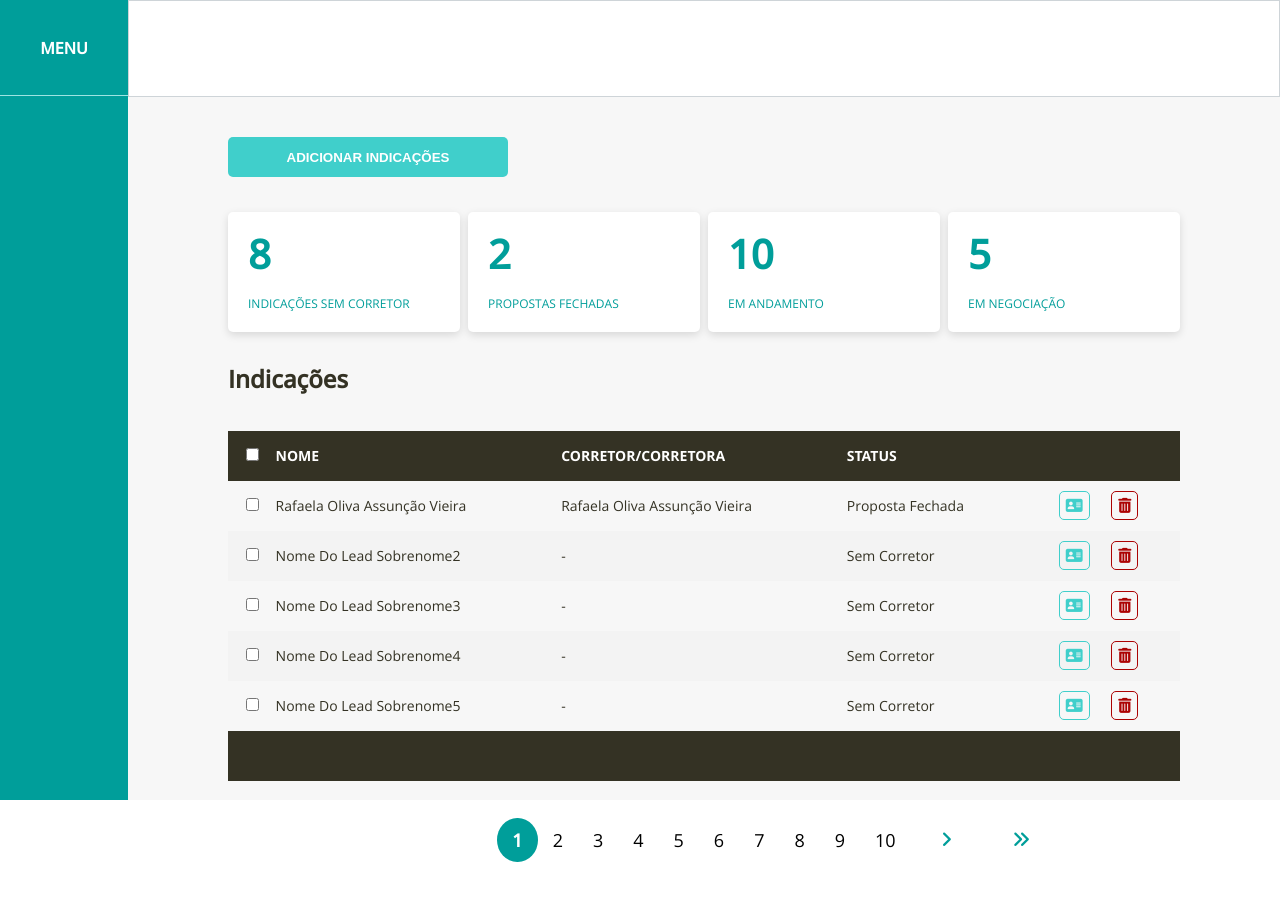
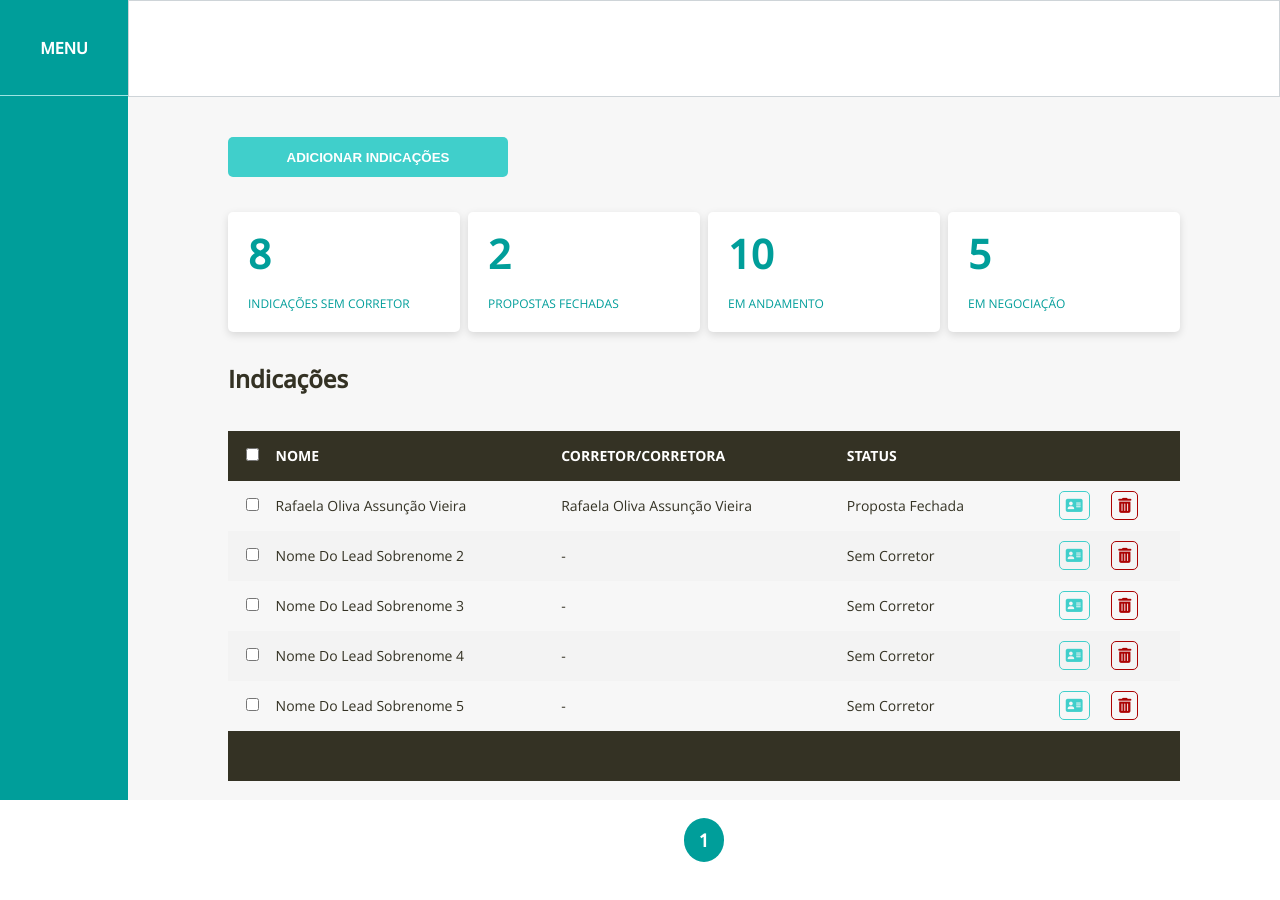
Before and after one commit to erika0liveira/desafio-frontend-angular, an Angular app: page /dashboard in a window 1280 px wide. Shown: the top 900 px of the page. Built offline with nearby package versions, Linux system fonts and the light colour scheme.

Commit message:
exibir cadastros

```diff
--- a/src/app/dashboard/dashboard.component.html
+++ b/src/app/dashboard/dashboard.component.html
@@ -1,5 +1,5 @@
 <div class="add-indicacoes">
-    <button>adicionar indicações</button>
+    <button routerLink="../cadastro-indicacoes">adicionar indicações</button>
 </div>
 
 <div class="cards-status">
--- a/src/app/dashboard/dashboard.component.scss
+++ b/src/app/dashboard/dashboard.component.scss
@@ -1,3 +1,7 @@
+button:hover {
+    cursor: pointer;
+}
+
 div {
     margin-bottom: 35px;
 
--- a/src/app/dashboard/tabela-indicacoes/tabela-indicacoes.component.html
+++ b/src/app/dashboard/tabela-indicacoes/tabela-indicacoes.component.html
@@ -16,7 +16,7 @@
             <td class="col-corretor">{{ valor.corretor }}</td>
             <td class="col-status">{{ valor.status }}</td>
             <td class="col-acoes icones">
-                <i class="fa fa-address-card"></i>
+                <i routerLink="../detalhes-indicacoes" [state]="valor" class="fa fa-address-card"></i>
                 <i class="fas fa-trash-alt"></i>
         </tr>
     </tbody>
--- a/src/app/dashboard/tabela-indicacoes/tabela-indicacoes.component.scss
+++ b/src/app/dashboard/tabela-indicacoes/tabela-indicacoes.component.scss
@@ -1,3 +1,7 @@
+i:hover {
+    cursor: pointer;
+}
+
 table {
     width: 100%;
     line-height: 50px;
--- a/src/app/dashboard/tabela-indicacoes/tabela-indicacoes.component.ts
+++ b/src/app/dashboard/tabela-indicacoes/tabela-indicacoes.component.ts
@@ -13,302 +13,48 @@ export class TabelaIndicacoesComponent implements OnInit {
       check: false,
       nome: "rafaela oliva assunção vieira",
       corretor: "rafaela oliva assunção vieira",
-      status: "proposta fechada"
+      status: "proposta fechada",
+      telefone: "21999999999",
+      email: "a@email.com",
+      empresa: "xyz"
     },
     {
       check: false,
-      nome: "nome do lead sobrenome2",
+      nome: "nome do lead sobrenome 2",
       corretor: "-",
-      status: "sem corretor"
+      status: "sem corretor",
+      telefone: "11888888888",
+      email: "b@email.com.br",
+      empresa: ""
     },
     {
       check: false,
-      nome: "nome do lead sobrenome3",
+      nome: "nome do lead sobrenome 3",
       corretor: "-",
-      status: "sem corretor"
+      status: "sem corretor",
+      telefone: "45777777777",
+      email: "c@email.com.br",
+      empresa: "jkl"
     },
     {
       check: false,
-      nome: "nome do lead sobrenome4",
+      nome: "nome do lead sobrenome 4",
       corretor: "-",
-      status: "sem corretor"
+      status: "sem corretor",
+      telefone: "12666666666",
+      email: "d@email.com.br",
+      empresa: ""
     },
     {
       check: false,
-      nome: "nome do lead sobrenome5",
+      nome: "nome do lead sobrenome 5",
       corretor: "-",
-      status: "sem corretor"
+      status: "sem corretor",
+      telefone: "58555555555",
+      email: "e@email.com.br",
+      empresa: "asd"
     },
-    {
-      check: false,
-      nome: "nome do lead sobrenome 6",
-      corretor: "-",
-      status: "sem corretor"
-    },
-    {
-      check: false,
-      nome: "nome do lead sobrenome 7",
-      corretor: "-",
-      status: "sem corretor"
-    },
-    {
-      check: false,
-      nome: "nome do lead sobrenome8",
-      corretor: "-",
-      status: "sem corretor"
-    },
-    {
-      check: false,
-      nome: "nome do lead sobrenome9",
-      corretor: "-",
-      status: "sem corretor"
-    },
-    {
-      check: false,
-      nome: "nome do lead sobrenome10",
-      corretor: "-",
-      status: "sem corretor"
-    },
-    {
-      check: false,
-      nome: "nome do lead sobrenome11",
-      corretor: "-",
-      status: "sem corretor"
-    },
-    {
-      check: false,
-      nome: "nome do lead sobrenome12",
-      corretor: "-",
-      status: "sem corretor"
-    },
-    {
-      check: false,
-      nome: "nome do lead sobrenome13",
-      corretor: "-",
-      status: "sem corretor"
-    },
-    {
-      check: false,
-      nome: "nome do lead sobrenome14",
-      corretor: "-",
-      status: "sem corretor"
-    },
-    {
-      check: false,
-      nome: "nome do lead sobrenome15",
-      corretor: "-",
-      status: "sem corretor"
-    },
-    {
-      check: false,
-      nome: "nome do lead sobrenome16",
-      corretor: "-",
-      status: "sem corretor"
-    },
-    {
-      check: false,
-      nome: "nome do lead sobrenome17",
-      corretor: "-",
-      status: "sem corretor"
-    },
-    {
-      check: false,
-      nome: "nome do lead sobrenome18",
-      corretor: "-",
-      status: "sem corretor"
-    },
-    {
-      check: false,
-      nome: "nome do lead sobrenome19",
-      corretor: "-",
-      status: "sem corretor"
-    },
-    {
-      check: false,
-      nome: "nome do lead sobrenome20",
-      corretor: "-",
-      status: "sem corretor"
-    },
-    {
-      check: false,
-      nome: "nome do lead sobrenome21",
-      corretor: "-",
-      status: "sem corretor"
-    },
-    {
-      check: false,
-      nome: "nome do lead sobrenome22",
-      corretor: "-",
-      status: "sem corretor"
-    },
-    {
-      check: false,
-      nome: "nome do lead sobrenome23",
-      corretor: "-",
-      status: "sem corretor"
-    },
-    {
-      check: false,
-      nome: "nome do lead sobrenome24",
-      corretor: "-",
-      status: "sem corretor"
-    },
-    {
-      check: false,
-      nome: "nome do lead sobrenome25",
-      corretor: "-",
-      status: "sem corretor"
-    },
-    {
-      check: false,
-      nome: "nome do lead sobrenome26",
-      corretor: "-",
-      status: "sem corretor"
-    },
-    {
-      check: false,
-      nome: "nome do lead sobrenome27",
-      corretor: "-",
-      status: "sem corretor"
-    },
-    {
-      check: false,
-      nome: "nome do lead sobrenome28",
-      corretor: "-",
-      status: "sem corretor"
-    },
-    {
-      check: false,
-      nome: "nome do lead sobrenome29",
-      corretor: "-",
-      status: "sem corretor"
-    },
-    {
-      check: false,
-      nome: "nome do lead sobrenome30",
-      corretor: "-",
-      status: "sem corretor"
-    },
-    {
-      check: false,
-      nome: "nome do lead sobrenome31",
-      corretor: "-",
-      status: "sem corretor"
-    },
-    {
-      check: false,
-      nome: "nome do lead sobrenome32",
-      corretor: "-",
-      status: "sem corretor"
-    },
-    {
-      check: false,
-      nome: "nome do lead sobrenome33",
-      corretor: "-",
-      status: "sem corretor"
-    },
-    {
-      check: false,
-      nome: "nome do lead sobrenome34",
-      corretor: "-",
-      status: "sem corretor"
-    },
-    {
-      check: false,
-      nome: "nome do lead sobrenome35",
-      corretor: "-",
-      status: "sem corretor"
-    },
-    {
-      check: false,
-      nome: "nome do lead sobrenome",
-      corretor: "-",
-      status: "sem corretor"
-    },
-    {
-      check: false,
-      nome: "nome do lead sobrenome",
-      corretor: "-",
-      status: "sem corretor"
-    },
-    {
-      check: false,
-      nome: "nome do lead sobrenome",
-      corretor: "-",
-      status: "sem corretor"
-    },
-    {
-      check: false,
-      nome: "nome do lead sobrenome",
-      corretor: "-",
-      status: "sem corretor"
-    },
-    {
-      check: false,
-      nome: "nome do lead sobrenome",
-      corretor: "-",
-      status: "sem corretor"
-    },
-    {
-      check: false,
-      nome: "nome do lead sobrenome",
-      corretor: "-",
-      status: "sem corretor"
-    },
-    {
-      check: false,
-      nome: "nome do lead sobrenome",
-      corretor: "-",
-      status: "sem corretor"
-    },
-    {
-      check: false,
-      nome: "nome do lead sobrenome",
-      corretor: "-",
-      status: "sem corretor"
-    },
-    {
-      check: false,
-      nome: "nome do lead sobrenome",
-      corretor: "-",
-      status: "sem corretor"
-    },
-    {
-      check: false,
-      nome: "nome do lead sobrenome",
-      corretor: "-",
-      status: "sem corretor"
-    },
-    {
-      check: false,
-      nome: "nome do lead sobrenome",
-      corretor: "-",
-      status: "sem corretor"
-    },
-    {
-      check: false,
-      nome: "nome do lead sobrenome",
-      corretor: "-",
-      status: "sem corretor"
-    },
-    {
-      check: false,
-      nome: "nome do lead sobrenome",
-      corretor: "-",
-      status: "sem corretor"
-    },
-    {
-      check: false,
-      nome: "nome do lead sobrenome",
-      corretor: "-",
-      status: "sem corretor"
-    },
-    {
-      check: false,
-      nome: "nome do lead sobrenome ULTIMO",
-      corretor: "-",
-      status: "sem corretor"
-    }
+
   ]
 
   maximoPagina = 5
--- a/src/app/detalhes-indicacoes/detalhes-indicacoes.component.html
+++ b/src/app/detalhes-indicacoes/detalhes-indicacoes.component.html
@@ -16,32 +16,32 @@
 
             <div class="informacoes-indicado nome-indicado">
                 <p class="titulo-informacao">Nome completo</p>
-                <p class="descricao-informacao">Nome completo do indicado</p>
+                <p class="descricao-informacao"> {{ dadosIndicado.nome }} </p>
             </div>
 
             <div class="informacoes-indicado">
                 <p class="titulo-informacao">Telefone</p>
-                <p class="descricao-informacao">1122553366</p>
+                <p class="descricao-informacao"> {{ dadosIndicado.telefone }}</p>
             </div>
 
             <div class="informacoes-indicado">
                 <p class="titulo-informacao">Email</p>
-                <p class="descricao-informacao">email@email.com</p>
+                <p class="descricao-informacao"> {{ dadosIndicado.email}} </p>
             </div>
 
             <div class="informacoes-indicado">
                 <p class="titulo-informacao">Empresa</p>
-                <p class="descricao-informacao">xyz</p>
+                <p class="descricao-informacao"> {{ dadosIndicado.empresa }}</p>
             </div>
 
             <div class="informacoes-indicado">
                 <p class="titulo-informacao">Corretor</p>
-                <p class="descricao-informacao">nome do corretor</p>
+                <p class="descricao-informacao">{{ dadosIndicado.corretor }}</p>
             </div>
         </div>
     </div>
 
     <div class="cartao status">
-        <h2>Status:</h2>
+        <h2>Status: {{ dadosIndicado.status }}</h2>
     </div>
 </div>
--- a/src/app/detalhes-indicacoes/detalhes-indicacoes.component.scss
+++ b/src/app/detalhes-indicacoes/detalhes-indicacoes.component.scss
@@ -1,5 +1,9 @@
 :host {
     font-family: 'Open Sans';
+}
+
+button:hover {
+    cursor: pointer;
 }
 
 .voltar-pagina {
--- a/src/app/detalhes-indicacoes/detalhes-indicacoes.component.ts
+++ b/src/app/detalhes-indicacoes/detalhes-indicacoes.component.ts
@@ -1,4 +1,5 @@
 import { Component, OnInit } from '@angular/core';
+import { Router } from '@angular/router';
 
 @Component({
   selector: 'app-detalhes-indicacoes',
@@ -7,7 +8,15 @@ import { Component, OnInit } from '@angular/core';
 })
 export class DetalhesIndicacoesComponent implements OnInit {
 
-  constructor() { }
+  dadosIndicado: any = {}
+
+  constructor(router: Router) {
+    const data = router.getCurrentNavigation()
+
+    if(data) {
+      this.dadosIndicado = data.extras.state
+    }
+  }
 
   ngOnInit(): void {
   }
```
